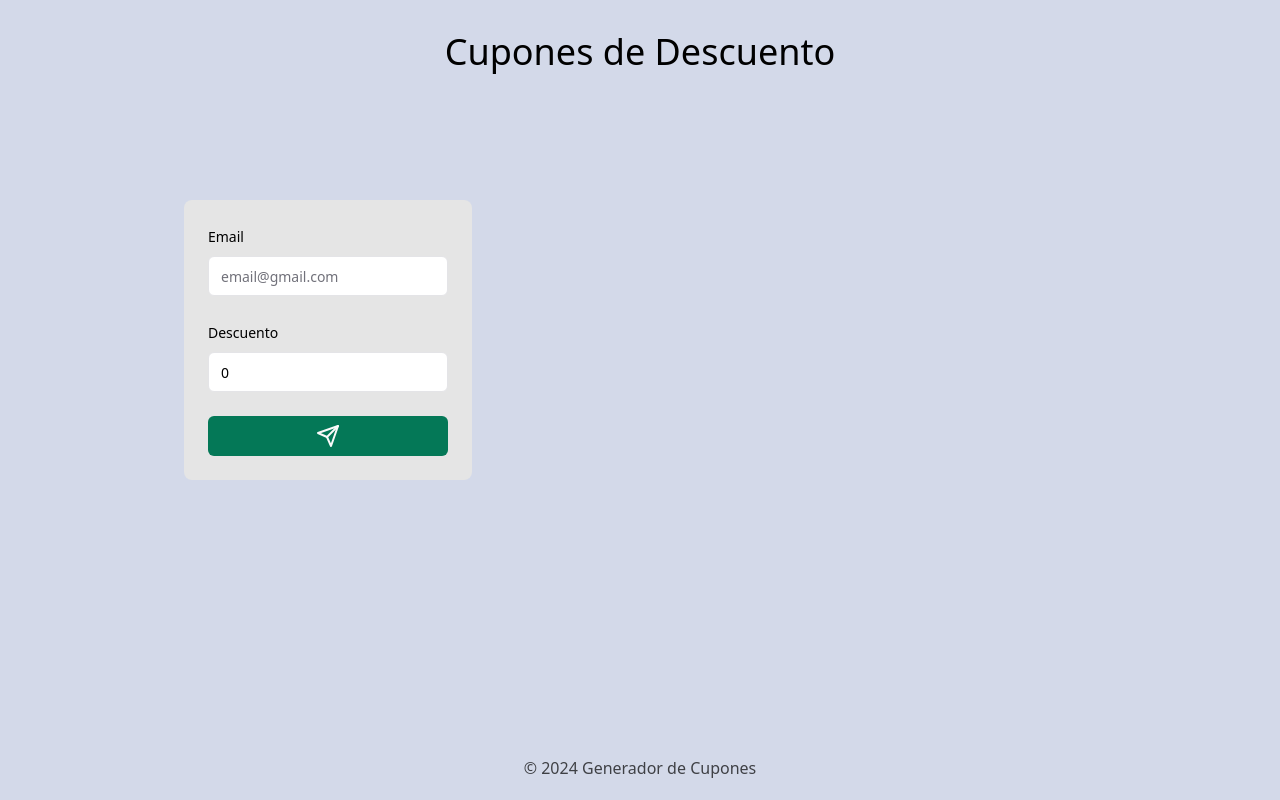
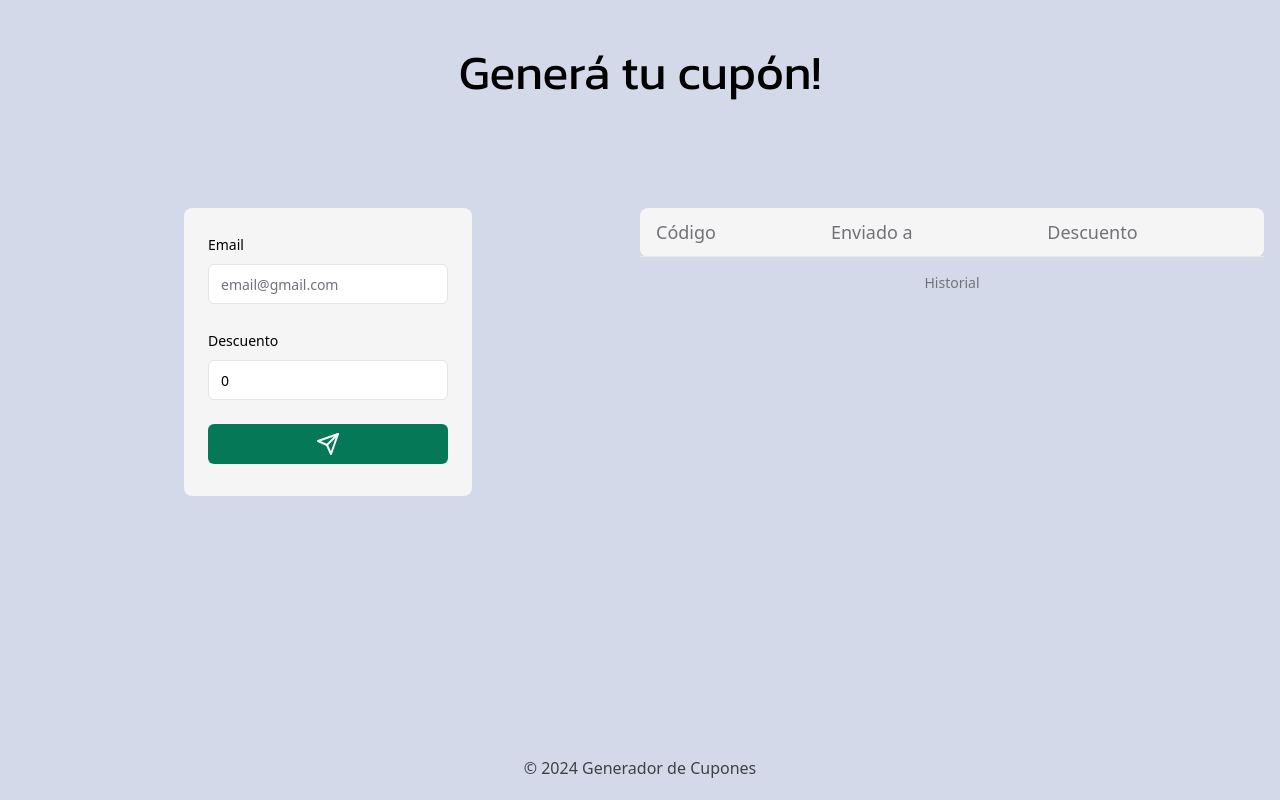
Before and after one commit to astridn22/GeneradorCupones, a Next.js app: page / in a window 1280 px wide. Built offline with nearby package versions, Linux system fonts and the light colour scheme.

Commit message:
Add table and kanit font

```diff
--- a/src/app/page.tsx
+++ b/src/app/page.tsx
@@ -6,10 +6,26 @@
 import {z} from "zod";
 import {Send} from "lucide-react";
 import Swal from "sweetalert2";
+import {Kanit} from "next/font/google";
 
+import {cn} from "@/lib/utils";
 import {Button} from "@/components/ui/button";
 import {Form, FormControl, FormField, FormItem, FormLabel, FormMessage} from "@/components/ui/form";
 import {Input} from "@/components/ui/input";
+import {
+  Table,
+  TableBody,
+  TableCaption,
+  TableCell,
+  TableHead,
+  TableHeader,
+  TableRow,
+} from "@/components/ui/table";
+
+const kanit = Kanit({
+  weight: ["100", "200", "300", "400", "500", "600", "700", "800", "900"],
+  subsets: ["latin"],
+});
 
 const couponSchema = z.object({
   id: z.string(),
@@ -77,7 +93,7 @@
   return (
     <Form {...form}>
       <form
-        className="w-72 space-y-6 rounded-lg bg-neutral-200 p-6"
+        className="h-72 w-72 space-y-6 rounded-lg bg-neutral-100 p-6"
         onSubmit={form.handleSubmit(onSubmit)}
       >
         <FormField
@@ -111,7 +127,7 @@
             </FormItem>
           )}
         />
-        <Button className="w-full bg-emerald-700 hover:bg-emerald-900" type="submit">
+        <Button className="w-full bg-emerald-700 align-bottom hover:bg-emerald-900" type="submit">
           <Send />
         </Button>
       </form>
@@ -124,19 +140,33 @@
 
   return (
     <div>
-      <h1 className="text-center text-4xl font-medium">Cupones de Descuento</h1>
-      <div className="mt-32 grid grid-cols-2 space-x-32">
+      <h1 className={cn("mt-4 text-center text-5xl font-normal", kanit.className)}>
+        Generá tu cupón!
+      </h1>
+      <div className="mt-28 grid grid-cols-2">
         <section className="flex justify-center">
           <ProfileForm dispatch={dispatch} />
         </section>
         <section>
-          <ul className="space-y-6">
-            {coupons.map((coupon) => (
-              <li key={coupon.id}>
-                {coupon.id} - {coupon.email} - {coupon.discount}%
-              </li>
-            ))}
-          </ul>
+          <Table className="rounded-lg bg-neutral-100">
+            <TableCaption className="mt-4">Historial</TableCaption>
+            <TableHeader>
+              <TableRow className="text-lg font-normal">
+                <TableHead>Código</TableHead>
+                <TableHead>Enviado a</TableHead>
+                <TableHead>Descuento</TableHead>
+              </TableRow>
+            </TableHeader>
+            <TableBody>
+              {coupons.map((coupon) => (
+                <TableRow key={coupon.id}>
+                  <TableCell className="font-medium">{coupon.id}</TableCell>
+                  <TableCell>{coupon.email}</TableCell>
+                  <TableCell>{coupon.discount}%</TableCell>
+                </TableRow>
+              ))}
+            </TableBody>
+          </Table>
         </section>
       </div>
     </div>
--- /dev/null
+++ b/src/components/ui/table.tsx
@@ -0,0 +1,117 @@
+import * as React from "react"
+
+import { cn } from "@/lib/utils"
+
+const Table = React.forwardRef<
+  HTMLTableElement,
+  React.HTMLAttributes<HTMLTableElement>
+>(({ className, ...props }, ref) => (
+  <div className="relative w-full overflow-auto">
+    <table
+      ref={ref}
+      className={cn("w-full caption-bottom text-sm", className)}
+      {...props}
+    />
+  </div>
+))
+Table.displayName = "Table"
+
+const TableHeader = React.forwardRef<
+  HTMLTableSectionElement,
+  React.HTMLAttributes<HTMLTableSectionElement>
+>(({ className, ...props }, ref) => (
+  <thead ref={ref} className={cn("[&_tr]:border-b", className)} {...props} />
+))
+TableHeader.displayName = "TableHeader"
+
+const TableBody = React.forwardRef<
+  HTMLTableSectionElement,
+  React.HTMLAttributes<HTMLTableSectionElement>
+>(({ className, ...props }, ref) => (
+  <tbody
+    ref={ref}
+    className={cn("[&_tr:last-child]:border-0", className)}
+    {...props}
+  />
+))
+TableBody.displayName = "TableBody"
+
+const TableFooter = React.forwardRef<
+  HTMLTableSectionElement,
+  React.HTMLAttributes<HTMLTableSectionElement>
+>(({ className, ...props }, ref) => (
+  <tfoot
+    ref={ref}
+    className={cn(
+      "border-t bg-muted/50 font-medium [&>tr]:last:border-b-0",
+      className
+    )}
+    {...props}
+  />
+))
+TableFooter.displayName = "TableFooter"
+
+const TableRow = React.forwardRef<
+  HTMLTableRowElement,
+  React.HTMLAttributes<HTMLTableRowElement>
+>(({ className, ...props }, ref) => (
+  <tr
+    ref={ref}
+    className={cn(
+      "border-b transition-colors hover:bg-muted/50 data-[state=selected]:bg-muted",
+      className
+    )}
+    {...props}
+  />
+))
+TableRow.displayName = "TableRow"
+
+const TableHead = React.forwardRef<
+  HTMLTableCellElement,
+  React.ThHTMLAttributes<HTMLTableCellElement>
+>(({ className, ...props }, ref) => (
+  <th
+    ref={ref}
+    className={cn(
+      "h-12 px-4 text-left align-middle font-medium text-muted-foreground [&:has([role=checkbox])]:pr-0",
+      className
+    )}
+    {...props}
+  />
+))
+TableHead.displayName = "TableHead"
+
+const TableCell = React.forwardRef<
+  HTMLTableCellElement,
+  React.TdHTMLAttributes<HTMLTableCellElement>
+>(({ className, ...props }, ref) => (
+  <td
+    ref={ref}
+    className={cn("p-4 align-middle [&:has([role=checkbox])]:pr-0", className)}
+    {...props}
+  />
+))
+TableCell.displayName = "TableCell"
+
+const TableCaption = React.forwardRef<
+  HTMLTableCaptionElement,
+  React.HTMLAttributes<HTMLTableCaptionElement>
+>(({ className, ...props }, ref) => (
+  <caption
+    ref={ref}
+    className={cn("mt-4 text-sm text-muted-foreground", className)}
+    {...props}
+  />
+))
+TableCaption.displayName = "TableCaption"
+
+export {
+  Table,
+  TableHeader,
+  TableBody,
+  TableFooter,
+  TableHead,
+  TableRow,
+  TableCell,
+  TableCaption,
+}
```
